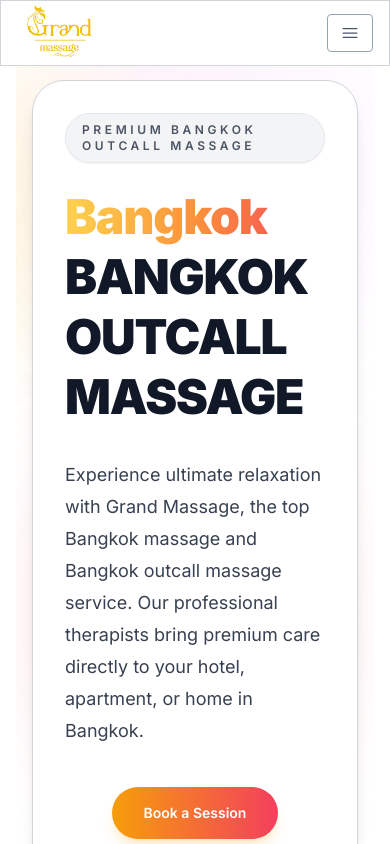
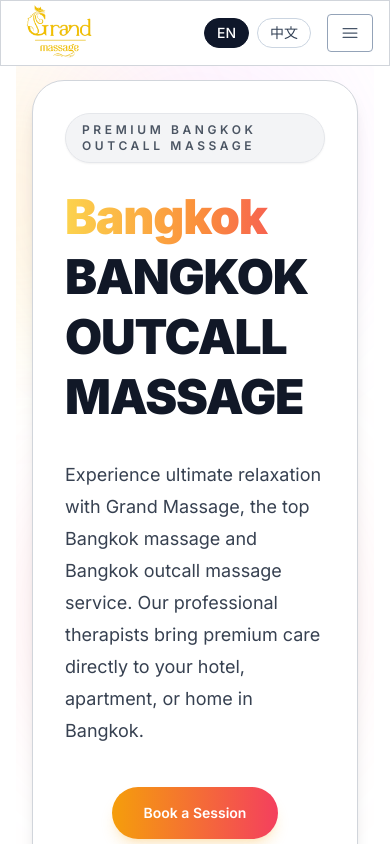
Before and after one commit to DT-Apple-Dot/massage-website, a Next.js app: page / in a window 390 px wide. Shown: the top 844 px of the page. Built offline with nearby package versions, Linux system fonts and the light colour scheme.

Commit message:
update language button

```diff
--- a/src/app/components/NavBar.jsx
+++ b/src/app/components/NavBar.jsx
@@ -53,6 +53,34 @@
         </div>
 
         <div className="flex items-center gap-4">
+          {/* Mobile language buttons (visible only on small screens) */}
+          <div className="flex items-center gap-2 md:hidden">
+            <button
+              type="button"
+              onClick={() => onLocaleChange("en")}
+              aria-label="Switch to English"
+              className={`rounded-full border px-3 py-1 text-sm font-medium transition-colors ${
+                locale === "en"
+                  ? "bg-slate-900 text-white border-slate-900"
+                  : "bg-white text-slate-700 border-slate-300 dark:bg-[#1F2937] dark:text-slate-200 dark:border-slate-600"
+              }`}
+            >
+              EN
+            </button>
+            <button
+              type="button"
+              onClick={() => onLocaleChange("zh")}
+              aria-label="Switch to Chinese"
+              className={`rounded-full border px-3 py-1 text-sm font-medium transition-colors ${
+                locale === "zh"
+                  ? "bg-slate-900 text-white border-slate-900"
+                  : "bg-white text-slate-700 border-slate-300 dark:bg-[#1F2937] dark:text-slate-200 dark:border-slate-600"
+              }`}
+            >
+              中文
+            </button>
+          </div>
+
           <div className="mobile-menu block md:hidden">
             {!navbarOpen ? (
               <button
```
